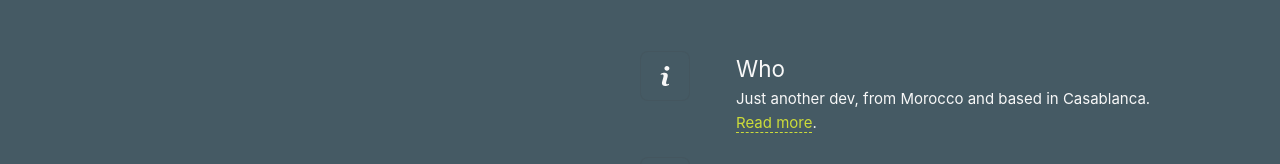
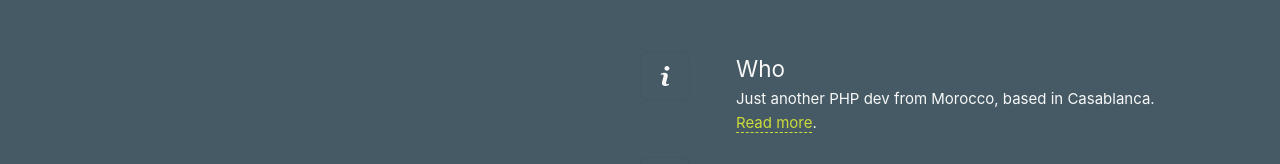
Before and after one commit to moghwan/moghwan.io, a Vue app: page / in a window 1280 px wide. Shown: the part 160-324 px from the top of the page. Built offline with nearby package versions, Linux system fonts and the light colour scheme.

Commit message:
"who" updated

```diff
--- a/src/components/TheWelcome.vue
+++ b/src/components/TheWelcome.vue
@@ -12,7 +12,7 @@ import CommunityIcon from './icons/IconCommunity.vue'
     </template>
     <template #heading>Who</template>
 
-    <p>Just another dev, from Morocco and based in Casablanca.</p>
+    <p>Just another PHP dev from Morocco, based in Casablanca.</p>
     <p><a href="https://blog.moghwan.me/this-is-not-my-first-blog-post" class="external-link" target="_blank" rel="noopener">Read more</a>.</p>
   </WelcomeItem>
 
```
